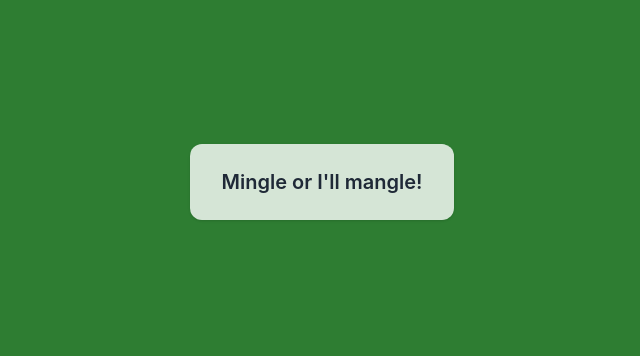
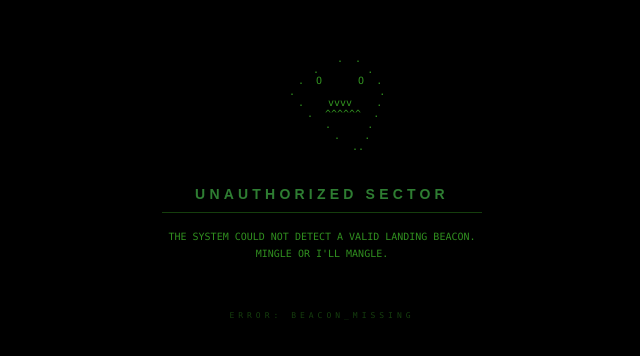
Before and after one commit to ghoulcauldron/cactus-makes-perfect, a React (Vite) app in the folder apps/frontend/: page /invite in a window 1280 px wide. Shown: the part 218-574 px from the top of the page, without its empty margins (318-958 px from the left). Built offline with nearby package versions, Linux system fonts and the light colour scheme; a web font is replaced by a local one.

Commit message:
updating 410 access denied page

```diff
--- a/apps/frontend/src/routes/guest/login/PhotoCalculatorAuth.tsx
+++ b/apps/frontend/src/routes/guest/login/PhotoCalculatorAuth.tsx
@@ -399,12 +399,35 @@ export default function PhotoCalculatorAuth({
 
 
   // Early conditional render: if not in DEBUG and missing token, show message
+  // --- UPDATED RESTRICTED ACCESS RENDER ---
   if (!token) {
     if (!DEBUG) {
       return (
-        <div className="w-screen h-screen bg-cactus-green flex items-center justify-center">
-          <div className="text-xl font-semibold text-center px-8 py-6 bg-white/80 rounded-xl shadow">
-            Mingle or I'll mangle!
+        <div className="w-screen h-screen bg-black flex flex-col items-center justify-center font-mono text-[#45CC2D] p-4 text-center">
+          <pre className="text-[10px] leading-[1.1] mb-8 animate-pulse">
+{`
+         .  .
+       .        .
+      .  O      O  .
+     .              .
+      .    vvvv    .
+       .  ^^^^^^  .
+         .      .
+          .    .
+            ..
+`}
+          </pre>
+          <div className="space-y-4 max-w-xs">
+            <h2 className="text-sm font-bold tracking-[0.3em] uppercase border-b border-[#45CC2D]/30 pb-2">
+              Unauthorized Sector
+            </h2>
+            <p className="text-[10px] uppercase leading-relaxed opacity-70">
+              The system could not detect a valid landing beacon.
+              Mingle or I'll mangle.
+            </p>
+          </div>
+          <div className="mt-12 text-[8px] opacity-30 tracking-[0.5em] uppercase">
+            Error: Beacon_Missing
           </div>
         </div>
       );
```
